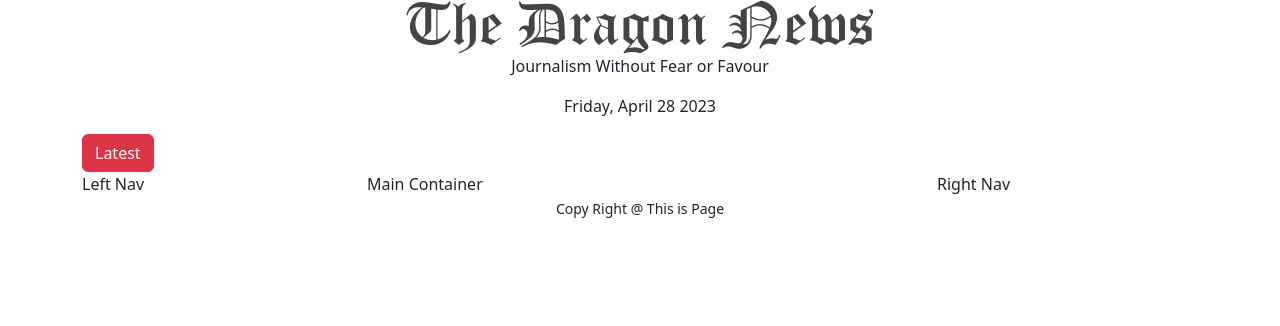
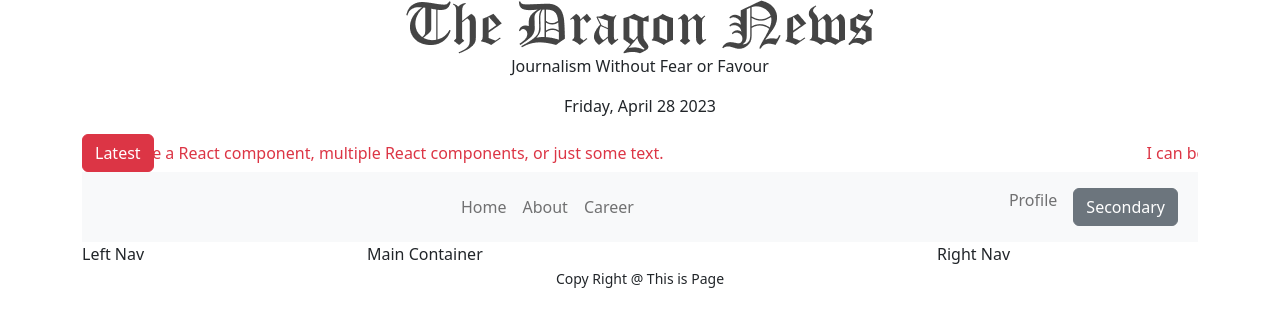
Before and after one commit to tariik12/dragon-news-client, a React (Vite) app: page / in a window 1280 px wide. Shown: the top 326 px of the page. Built offline with nearby package versions, Linux system fonts and the light colour scheme.

Commit message:
user React Bootstrap

```diff
--- a/package.json
+++ b/package.json
@@ -18,6 +18,7 @@
     "react": "^18.2.0",
     "react-bootstrap": "^2.7.4",
     "react-dom": "^18.2.0",
+    "react-fast-marquee": "^1.5.2",
     "react-router-dom": "^6.10.0",
     "sort-by": "^1.2.0"
   },
--- a/src/pages/Home/Shared/Header/Header.jsx
+++ b/src/pages/Home/Shared/Header/Header.jsx
@@ -1,7 +1,8 @@
 import React from 'react';
 import logo from '../../../../assets/logo.png'
 import moment from 'moment';
-import { Container,Button } from 'react-bootstrap';
+import { Container,Button, Navbar, Nav } from 'react-bootstrap';
+import Marquee from "react-fast-marquee";
 const Header = () => {
     return (
         <Container>
@@ -10,7 +11,30 @@
             <p>Journalism Without Fear or Favour</p>
             <p>{moment().format("dddd, MMMM D YYYY")}</p>
            </div>
+           <div className='d-flex '>
            <Button variant="danger">Latest</Button>
+           <Marquee className='text-danger' speed={200} gradientColor={[2, 255, 25]}>
+  I can be a React component, multiple React components, or just some text.
+</Marquee>
+           </div>
+           <Navbar collapseOnSelect expand="lg" bg="light" variant="light">
+      <Container>
+        <Navbar.Toggle aria-controls="responsive-navbar-nav" />
+        <Navbar.Collapse id="responsive-navbar-nav">
+          <Nav className="mx-auto">
+            <Nav.Link href="#features">Home</Nav.Link>
+            <Nav.Link href="#pricing">About</Nav.Link>
+            <Nav.Link href="#pricing">Career</Nav.Link>
+          </Nav>
+          <Nav>
+            <Nav.Link href="#deets">Profile</Nav.Link>
+            <Nav.Link eventKey={2} href="#memes">
+            <Button variant="secondary">Secondary</Button>
+            </Nav.Link>
+          </Nav>
+        </Navbar.Collapse>
+      </Container>
+    </Navbar>
         </Container>
     );
 };
```
Also changed, not shown: src/REDME.md (+4 -0 lines), 1 other file (tests, documents, lock files or other folders).
